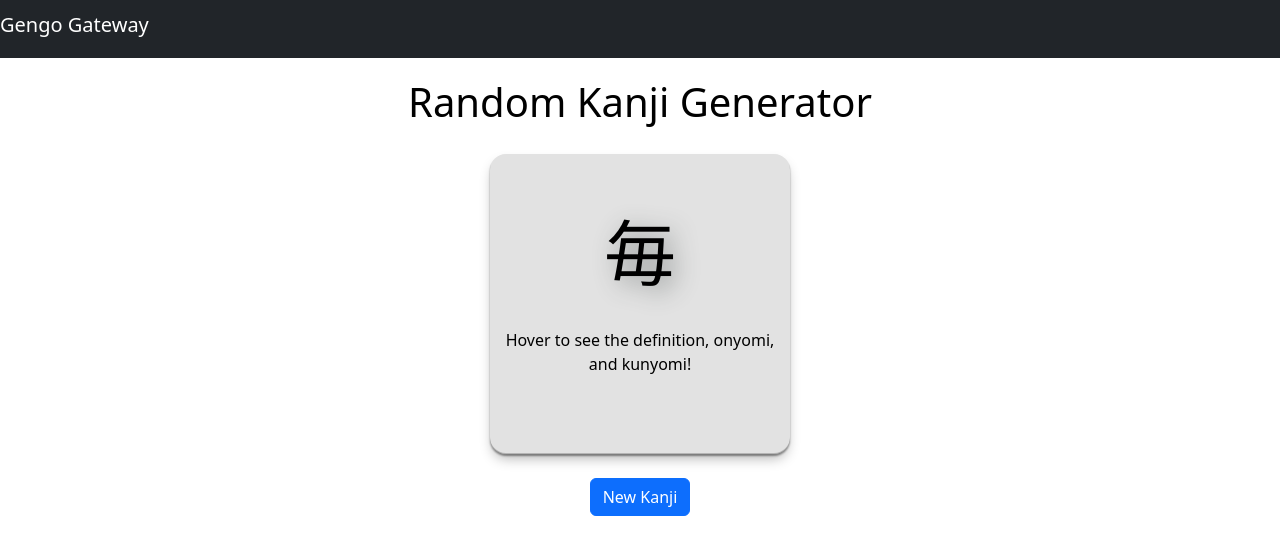
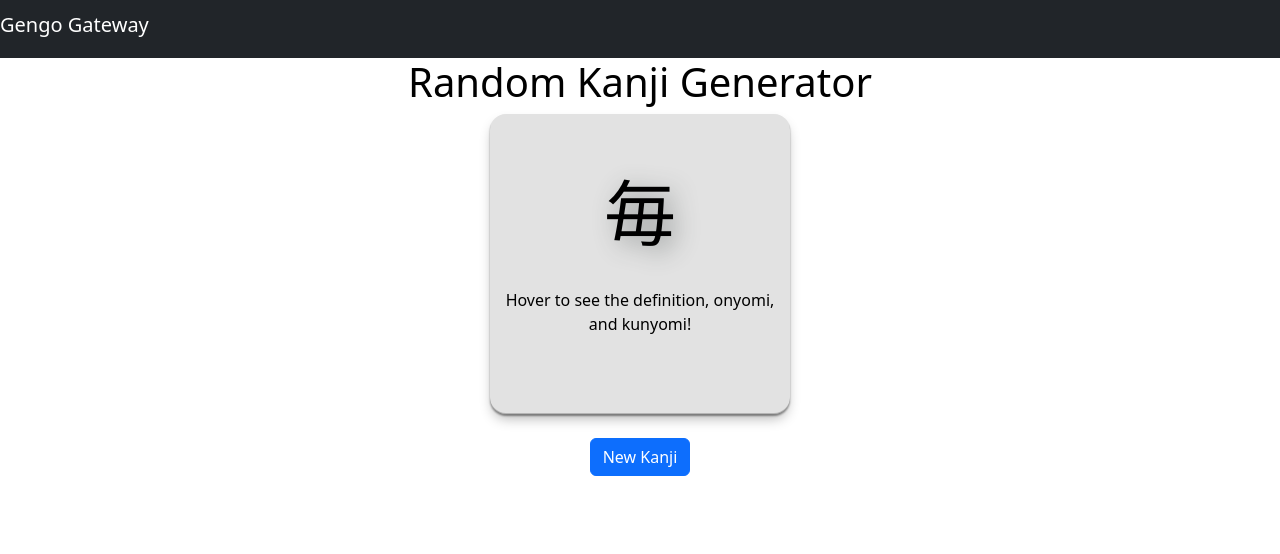
Before and after one commit to robinallenaz/Random-Kanji-Generator, a plain HTML site: page index.html in a window 1280 px wide. Drawn offline with nearby package versions, Linux system fonts and the light colour scheme; a web font is replaced by a local one.

Commit message:
Removed unnecessary code

```diff
--- a/styles/index.css
+++ b/styles/index.css
@@ -1,4 +1,3 @@
-/* Disable horizontal scrollbar */
 
 .container {
   display: flex;
@@ -25,8 +24,8 @@ label {
 }
 
 h1 {
-  padding-top: 20px;
-  padding-bottom: 20px;
+  padding-top: 0px;
+  padding-bottom: 0px;
   color: black;
 }
 h2 {
```
